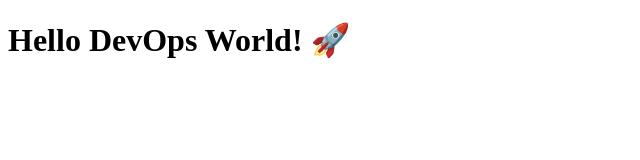
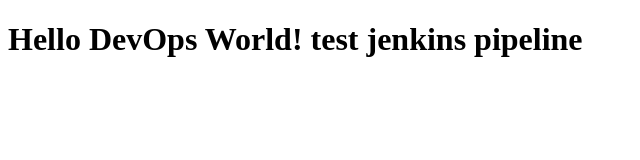
Before and after one commit to DJDERNANE/devops-lab, a plain HTML site: page index.html in a window 1280 px wide. Shown: the whole page, without its empty margins (0-640 px from the left). Drawn offline with Linux system fonts and the light colour scheme.

Commit message:
Update index.html to modify the header text for Jenkins pipeline testing

```diff
--- a/index.html
+++ b/index.html
@@ -2,6 +2,6 @@
 <html>
 <head><title>My DevOps App</title></head>
 <body>
-  <h1>Hello DevOps World! 🚀</h1>
+  <h1>Hello DevOps World! test jenkins pipeline</h1>
 </body>
 </html>
```
